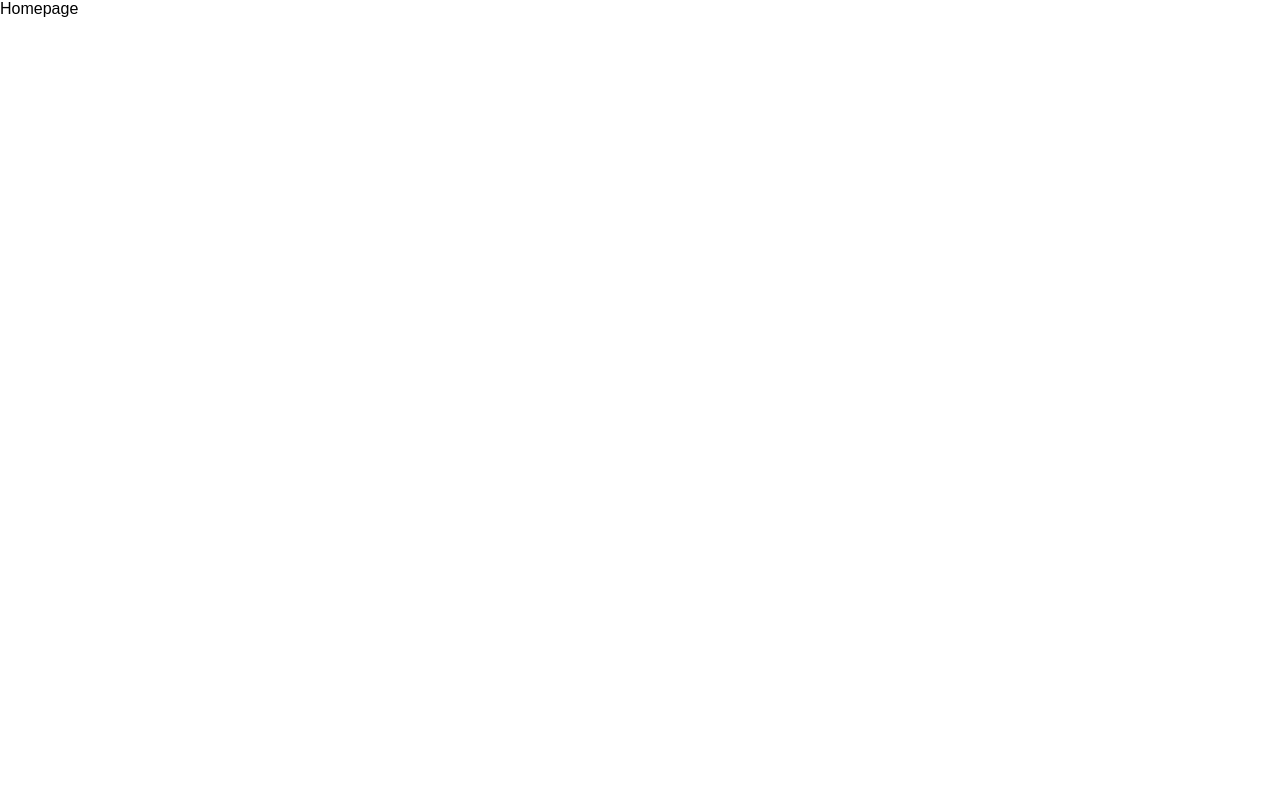
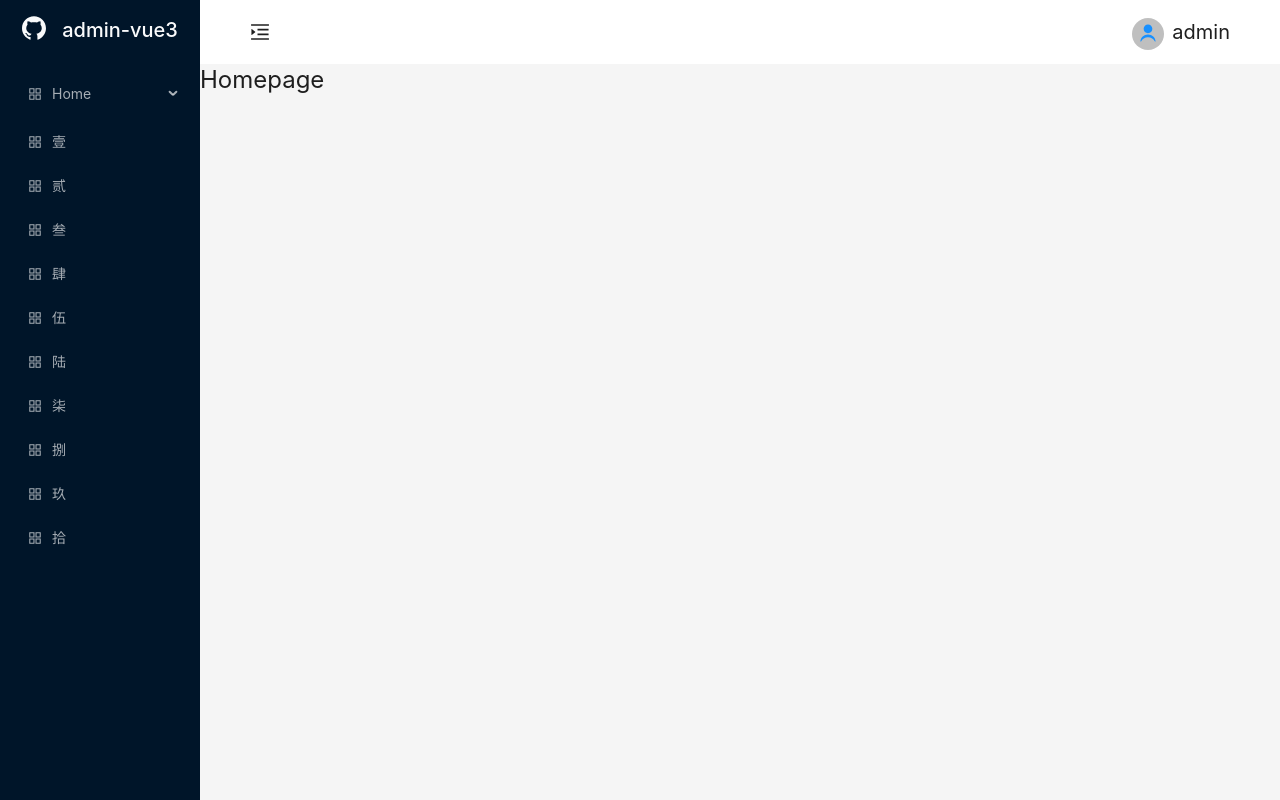
Before and after one commit to fortylee/admin-vue3, a Vue app: page /home in a window 1280 px wide. Built offline with nearby package versions, Linux system fonts and the light colour scheme.

Commit message:
Home page layout

```diff
--- a/src/components/Home.vue
+++ b/src/components/Home.vue
@@ -1,11 +1,14 @@
 <script setup lang = "ts">
+import DefaultLayout from '@/layouts/DefaultLayout.vue'
 
 </script>
 
 <template>
-  <div>
-    Homepage
-  </div>
+  <DefaultLayout>
+    <div>
+      Homepage
+    </div>
+  </DefaultLayout>
 </template>
 
 <style scoped>
--- a/src/components/login.vue
+++ b/src/components/login.vue
@@ -15,7 +15,17 @@ const size = ref<string>('large')
 const activeKey = ref<string>('1')
 const checked = ref<boolean>(false)
 
-const changHandle = (key: string) => activeKey.value = key
+const changHandle = (key: string) => {
+  activeKey.value = key
+  if (key === '2') {
+    formState.username = ''
+    formState.password = ''
+
+  } else if (key === '1') {
+    phone.value = ''
+    verify.value = ''
+  }
+}
 const disabled = ref<boolean>(false)
 const time = ref<number>(60)
 
@@ -25,8 +35,8 @@ const verify = ref<string>('')
 
 // Log in with an account
 interface FormState {
-  username: string
-  password: string
+  username: string;
+  password: string;
 }
 
 const formState = reactive<FormState>({
@@ -93,7 +103,7 @@ const submit = () => {
                 name="basic"
                 autocomplete="off"
               >
-                <!--form - username-->
+                <!--formData-username-->
                 <a-form-item
                   name="username"
                   :rules="[{ required: true, message: '请输入账号!' }]"
@@ -106,7 +116,7 @@ const submit = () => {
                     </template>
                   </a-input>
                 </a-form-item>
-                <!--form - password-->
+                <!--formData-password-->
                 <a-form-item
                   class="mb-0"
                   name="password"
@@ -168,7 +178,9 @@ const submit = () => {
           </a-button>
         </div>
         <div class="flex justify-between mt-3 items-center">
-          <span class="text-sm">其他登录方式</span>
+          <span class="text-sm">
+            其他登录方式
+          </span>
           <div class="grow ">
             <a-button type="link" class="text-gray-500 pr-1 pt-0" >
               <TwitterCircleFilled class="text-2xl"/>
@@ -208,7 +220,7 @@ const submit = () => {
       <template #icon>
         <CustomerServiceOutlined />
       </template>
-      <a-float-button href="https://github.com/fortylee/admin-vue3" target="_blank">
+      <a-float-button href="#">
         <template #icon>
           <GithubFilled />
         </template>
--- /dev/null
+++ b/src/layouts/DefaultLayout.vue
@@ -0,0 +1,126 @@
+<script setup lang = "ts">
+import { AppstoreOutlined, MenuUnfoldOutlined, MenuFoldOutlined, GithubFilled } from '@ant-design/icons-vue';
+import { ref } from 'vue'
+import router from '@/router'
+import openNotification from '@/utils/notification.ts'
+
+const collapsed = ref<boolean>(false)
+const logout = () => {
+  router.push('login')
+  openNotification('success', '已退出登录！')
+}
+
+</script>
+
+<template>
+  <a-layout>
+    <a-layout-sider v-model:collapsed="collapsed" class="h-screen">
+      <div class="text-gray-50 flex justify-center text-2xl p-4">
+        <GithubFilled/>
+        <h1 v-if="!collapsed" class="text-xl pl-4">
+          admin-vue3
+        </h1>
+      </div>
+      <a-menu theme="dark" mode="inline">
+        <a-sub-menu key="home">
+          <template #title>
+            <span>
+              <AppstoreOutlined />
+              <span>Home</span>
+            </span>
+          </template>
+          <a-menu-item key="t">
+            个人中心
+          </a-menu-item>
+          <a-menu-item key="0">
+            修改密码
+          </a-menu-item>
+        </a-sub-menu>
+        <a-menu-item key="1">
+          <AppstoreOutlined />
+          <span>壹</span>
+        </a-menu-item>
+        <a-menu-item key="2">
+          <AppstoreOutlined />
+          <span>贰</span>
+        </a-menu-item>
+        <a-menu-item key="3">
+          <AppstoreOutlined />
+          <span>叁</span>
+        </a-menu-item>
+        <a-menu-item key="4">
+          <AppstoreOutlined />
+          <span>肆</span>
+        </a-menu-item>
+        <a-menu-item key="5">
+          <AppstoreOutlined />
+          <span>伍</span>
+        </a-menu-item>
+        <a-menu-item key="6">
+          <AppstoreOutlined />
+          <span>陆</span>
+        </a-menu-item>
+        <a-menu-item key="7">
+          <AppstoreOutlined />
+          <span>柒</span>
+        </a-menu-item>
+        <a-menu-item key="8">
+          <AppstoreOutlined />
+          <span>捌</span>
+        </a-menu-item>
+        <a-menu-item key="9">
+          <AppstoreOutlined />
+          <span>玖</span>
+        </a-menu-item>
+        <a-menu-item key="10">
+          <AppstoreOutlined />
+          <span>拾</span>
+        </a-menu-item>
+      </a-menu>
+    </a-layout-sider>
+    <a-layout>
+      <a-layout-header style="background-color: white" class="text-xl flex items-center justify-between">
+        <menu-fold-outlined v-if="collapsed" @click="() =>(collapsed = !collapsed)"/>
+        <menu-unfold-outlined v-else @click="() =>(collapsed = !collapsed)"/>
+        <a-dropdown>
+          <div class="hover:bg-gray-50 cursor-pointer">
+            <a-avatar>
+              <template #icon>
+                <svg class="icon" aria-hidden="true">
+                  <use xlink:href="#icon-icon-user"/>
+                </svg>
+              </template>
+            </a-avatar>
+            <span class="ml-2">admin</span>
+          </div>
+          <template #overlay>
+            <a-menu>
+              <a-menu-item>
+                <a-button type="primary">
+                  个人中心
+                </a-button>
+              </a-menu-item>
+              <a-menu-item>
+                <a-button type="primary">
+                  修改密码
+                </a-button>
+              </a-menu-item>
+              <a-menu-item>
+                <a-button type="primary" danger @click="logout">
+                  退出登录
+                </a-button>
+              </a-menu-item>
+            </a-menu>
+          </template>
+        </a-dropdown>
+      </a-layout-header>
+      <a-layout-content class="text-2xl">
+        <slot/>
+      </a-layout-content>
+    </a-layout>
+  </a-layout>
+</template>
+
+<style scoped lang = "postcss">
+
+</style>
```
Also changed, not shown: src/assets/iconfont/iconfont.js.
